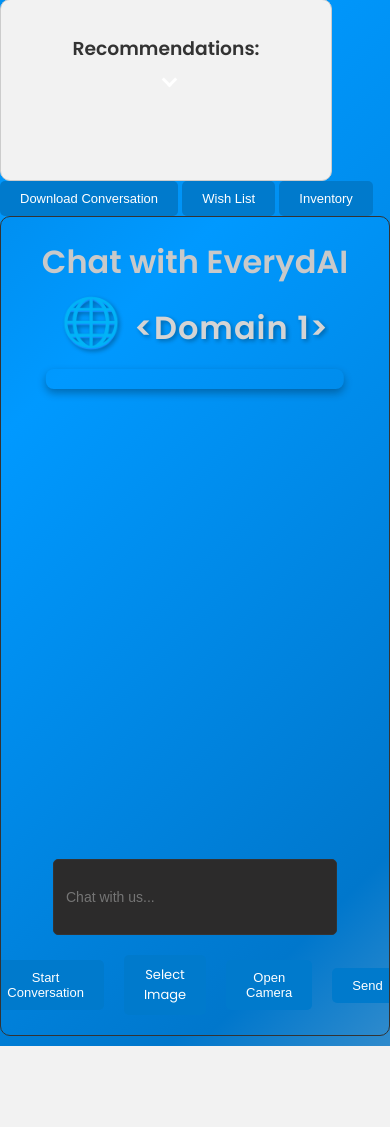
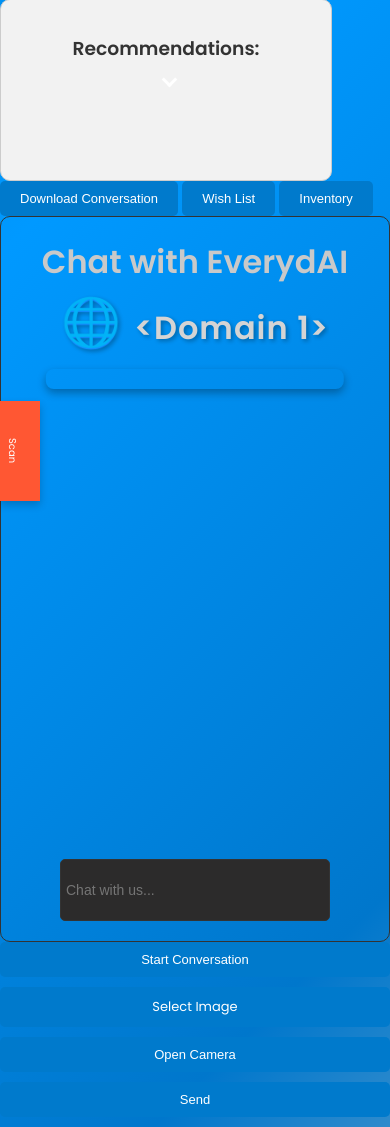
Before and after one commit to Carlosp31/Everydai-, a Flask app: template templates/chat.html in a window 390 px wide. Shown: the part 21-1148 px from the top of the page. Before the commit the page ends 1067 px from the top, so only its background shows below. Run offline with Flask 3, Linux system fonts and the light colour scheme; the template is opened without the code that fills it: values that come from a table or form of the project are taken from there, others are empty; tables that the repository leaves empty hold one stand-in row (values such as "Sample post"); some libraries are stand-ins or nearby versions.

Commit message:
Frontend changes

```diff
--- a/static/css/style.css
+++ b/static/css/style.css
@@ -64,9 +64,7 @@ h1 {
     flex-direction: column;
     align-items: center;
     justify-content: center;
-    background: linear-gradient(-45deg, #cccccc, #0077cc, #0099ff, #0077cc);
-    background-size: 200% 200%;
-    animation: gradient 10s ease infinite;
+
     border-radius: 10px;
     box-shadow: none;
     max-width: 700px;
@@ -74,7 +72,10 @@ h1 {
     border: 1px solid #333;
     position: relative;
     overflow: hidden; /* Evitar que los hijos se salgan del contenedor */
+    background-size: cover;
+    background-position: center;
 }
+
 
 .hidden {
     display: none;
@@ -91,33 +92,23 @@ h1 {
 }
 
 
-/* Historial del chat */
-#chat-box {
-    border: 1px solid #333;  /* Bordes oscuros */
-    padding: 15px;
-    height: 300px;
-    overflow-y: auto;
-    background-color: #1e1e1e;  /* Fondo igual que el cuerpo */
-    margin-bottom: 20px;
-     border-radius: 10px;
-    color: #d4d4d4;  /* Texto gris claro */
-}
 
 /* Campo de entrada */
 input[type="text"],
 textarea#input-text {
     width: calc(100% - 120px);
     height: 50px;
-    padding: 12px;
+    padding: 5px;
     margin-bottom: 20px;
     border: 1px solid #333;
     background-color: #2c2b2b;  /* Fondo oscuro */
     color: #d4d4d4;  /* Texto claro */
     font-size: 14px;
     border-radius: 5px;
+    margin-bottom: 0px;
 }
 .redirect-button {
-    position: absolute;
+    position: fixed; /* Asegura que siempre esté en pantalla */
     left: 0; /* Pegado a la pared izquierda */
     top: 50%; /* Centrado verticalmente */
     width: 50px; /* Botón angosto */
@@ -133,10 +124,27 @@ textarea#input-text {
     font-family: 'Poppins', sans-serif;
     box-shadow: 0 4px 8px rgba(0, 0, 0, 0.2);
     transition: background-color 0.3s ease-in-out;
+    z-index: 1000; /* Se asegura de estar encima de otros elementos */
 }
 
 .redirect-button:hover {
     background-color: #c44128;
+}
+/* Ajustes para móviles */
+@media screen and (max-width: 768px) {
+    .redirect-button {
+        width: 40px;
+        height: 120px;
+        font-size: 12px;
+    }
+}
+
+@media screen and (max-width: 480px) {
+    .redirect-button {
+        width: 35px;
+        height: 100px;
+        font-size: 10px;
+    }
 }
 input[type="text"]:focus,
 textarea#input-text:focus {
@@ -470,16 +478,38 @@ button:active, .controls button:active, .sidebar a:active {
 }
 
 #frequency-canvas {
-    width: 100%;
+    width: 700px;
     height: 50px;
     display: none;
     border: 1px solid #ccc;
     margin-top: 10px;
+    margin: 10px auto 0 auto; /* Centrado horizontal */
 }
+
 .control-container {
-    display: flex;
+    display: flex; /* Por defecto, los elementos estarán en fila */
+    gap: 10px;
+    justify-content: center;
     align-items: center;
-    gap: 20px;
+    width: 100%;
+    max-width: 1000px; /* Ajusta el ancho según necesidad */
+    margin: auto;
+    flex-wrap: wrap; /* Permite que los elementos bajen si no hay espacio */
+}
+
+/* En pantallas pequeñas (menos de 768px), activar el grid con 2 columnas */
+@media screen and (max-width: 768px) {
+    .control-container {
+        display: grid;
+        grid-template-columns: repeat(2, 1fr); /* 2 columnas en responsive */
+    }
+}
+
+/* En móviles muy pequeños, cambiar a 1 columna */
+@media screen and (max-width: 400px) {
+    .control-container {
+        grid-template-columns: repeat(1, 1fr); /* 1 sola columna */
+    }
 }
 /* Estilos para el botón de conversación */
 #microphone-button {
--- a/static/java/chat.js
+++ b/static/java/chat.js
@@ -47,6 +47,18 @@ const domain = urlParams.get('domain');
                     }
                 }
             });
+
+// Seleccionar el contenedor del chat
+            const chatContainer = document.querySelector('.chat-container');
+
+            // Verificar el valor de `domain` y cambiar el fondo dinámicamente
+            if (domain === "Cooking") {
+                chatContainer.style.backgroundImage = "url('static/css/kitchen.jpg')";
+            } else if (domain === "fashion") {
+                chatContainer.style.backgroundImage = "url('static/css/clothes.jpg')";
+            } else if (domain === "Fitness") {
+                chatContainer.style.backgroundImage = "url('static/css/gym.png')";
+            }
             // Función para iniciar el reconocimiento de voz y el espectro de frecuencias
             function startVoiceRecognition() {
                 if (!recognition) {
@@ -209,7 +221,7 @@ function sendMessage(userInput, type = "text") {
                 recommendationsList.appendChild(listItem);
             });
         } else {
-            recommendationsList.innerHTML = '<li>No se encontraron recomendaciones.</li>';
+            recommendationsList.innerHTML = '<li>.</li>';
         }
 
         })
--- a/templates/chat.html
+++ b/templates/chat.html
@@ -70,17 +70,9 @@
         </div>
         <div id="chat-box" class="hidden"></div>
         <input type="text" id="user-input" placeholder="Chat with us...">
-        <div class="control-container">
-            <button id="microphone-button">Start Conversation</button>
-            <label for="image-input" id="image-input-label">Select Image</label>
-            <button id="camera-button">Open Camera</button>
-            <button id="send-button">Send</button>
-            <button id="capture-button" style="display:none;">Capture</button>
-        </div>
         <input type="file" id="image-input" accept="image/*">
 
         <!-- Canvas para el espectro de frecuencias -->
-        <canvas id="frequency-canvas"></canvas>
 
         <video id="video-preview" autoplay style="display:none; width: 300px;"></video>
         <canvas id="canvas" style="display:none;"></canvas>
@@ -89,6 +81,15 @@
             <img id="image-preview" alt="Your uploaded image will appear here" style="display: none; width: 300px; margin-top: 10px;">
         </div>
     </div>
+    <div class="control-container">
+        <button id="microphone-button">Start Conversation</button>
+        <label for="image-input" id="image-input-label">Select Image</label>
+        <button id="camera-button">Open Camera</button>
+        <button id="send-button">Send</button>
+        <button id="capture-button" style="display:none;">Capture</button>
+    </div>
+    <canvas id="frequency-canvas"></canvas>
+
 </div>
     <script src="../static/java/recommendations.js"></script>
     <script src="../static/java/chat.js"></script>
```
Also changed, not shown: static/css/clothes.jpg (added), static/css/gym.png (added), static/css/kitchen.jpg (added), 1 other file.
